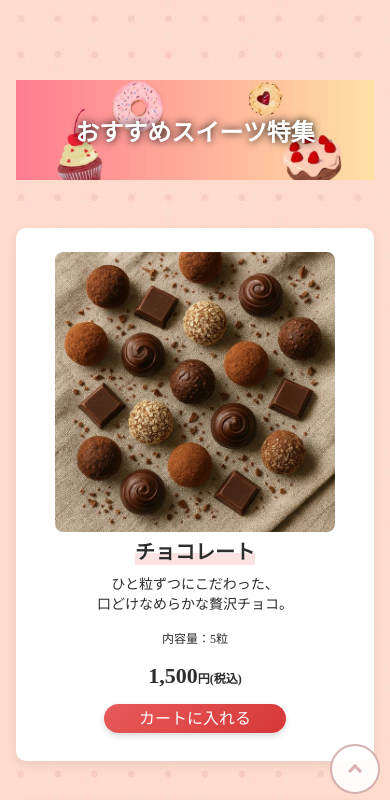
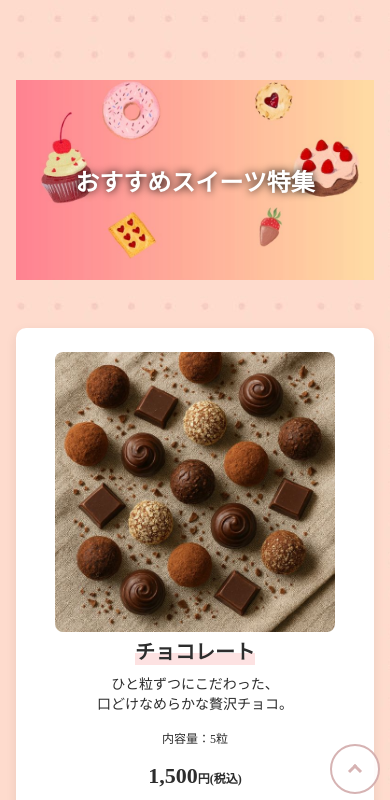
Before and after one commit to sakamotom1014-max/portfolio-site, a plain HTML site: page index.html in a window 390 px wide. Shown: the top 800 px of the page. Drawn offline with Linux system fonts and the light colour scheme; a web font is replaced by a local one.

Commit message:
Update style.css

```diff
--- a/style.css
+++ b/style.css
@@ -151,7 +151,7 @@ html {
 @media (max-width: 767px) {
     .top_visual{
         background-image: url("img/swtopsp.jpg");
-        height: 150px;
+        height: 200px;
         background-attachment: scroll;
         background-size: cover;
     }
@@ -178,17 +178,11 @@ html {
     }
 }
 @media (max-width: 580px) {
-    .top_visual{
-        height: 120px;
-    }
     .top_title{
         font-size: 25px;
     }
 }
 @media (max-width: 420px) {
-    .top_visual{
-        height: 100px;
-    }
     .top_title{
         font-size: 24px;
     }
```
